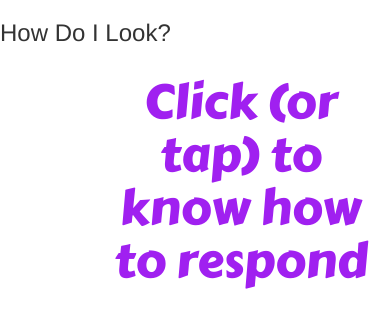
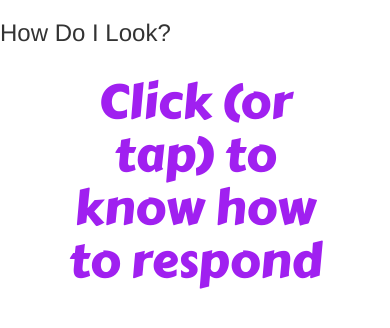
Before and after one commit to architv/howdoilook, a plain HTML site: page index.html in a window 390 px wide. Drawn offline with nearby package versions, Linux system fonts and the light colour scheme; no server answers.

Commit message:
testing size on phone

```diff
--- a/style.css
+++ b/style.css
@@ -10,8 +10,8 @@
 .wrapper{
 	/*width: 80%;
 	height: 60%;*/
-	margin-right: 20%;
-	margin-left: 20%;
+	/*margin-right: 20%;
+	margin-left: 20%;*/
 	/*margin-top: 20%;
-	margin: 0 auto;
+	margin: 0 auto;*/
 }
```
